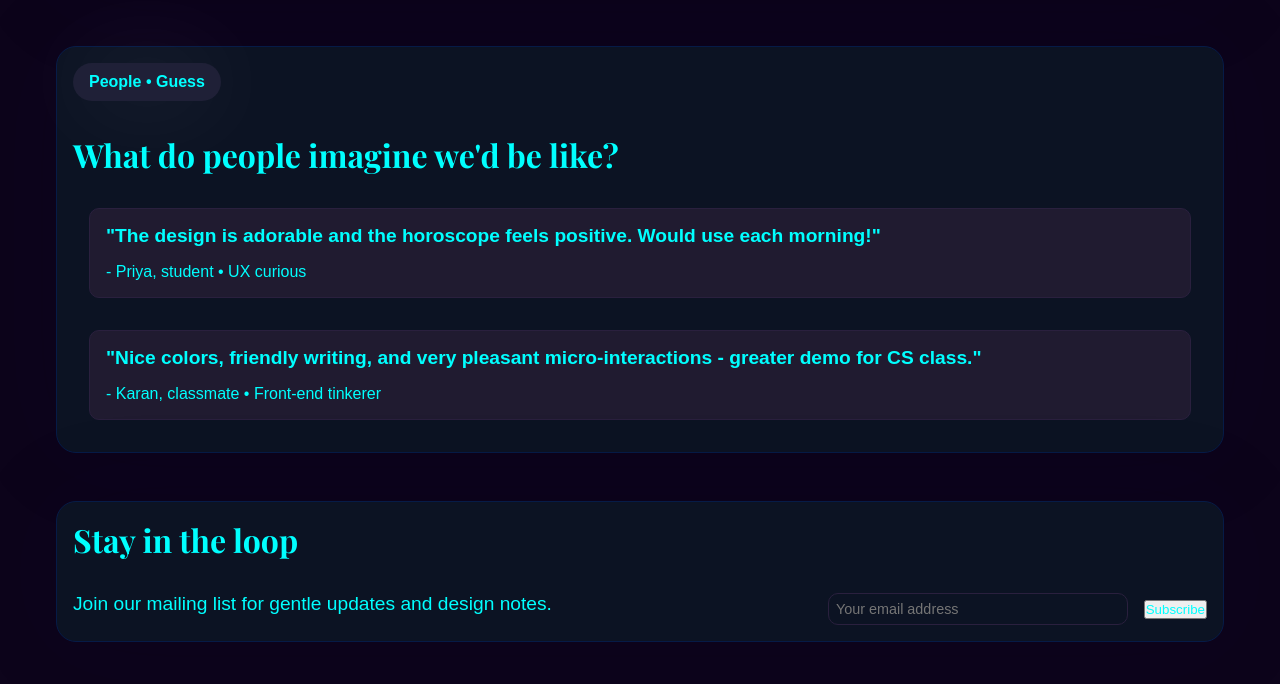
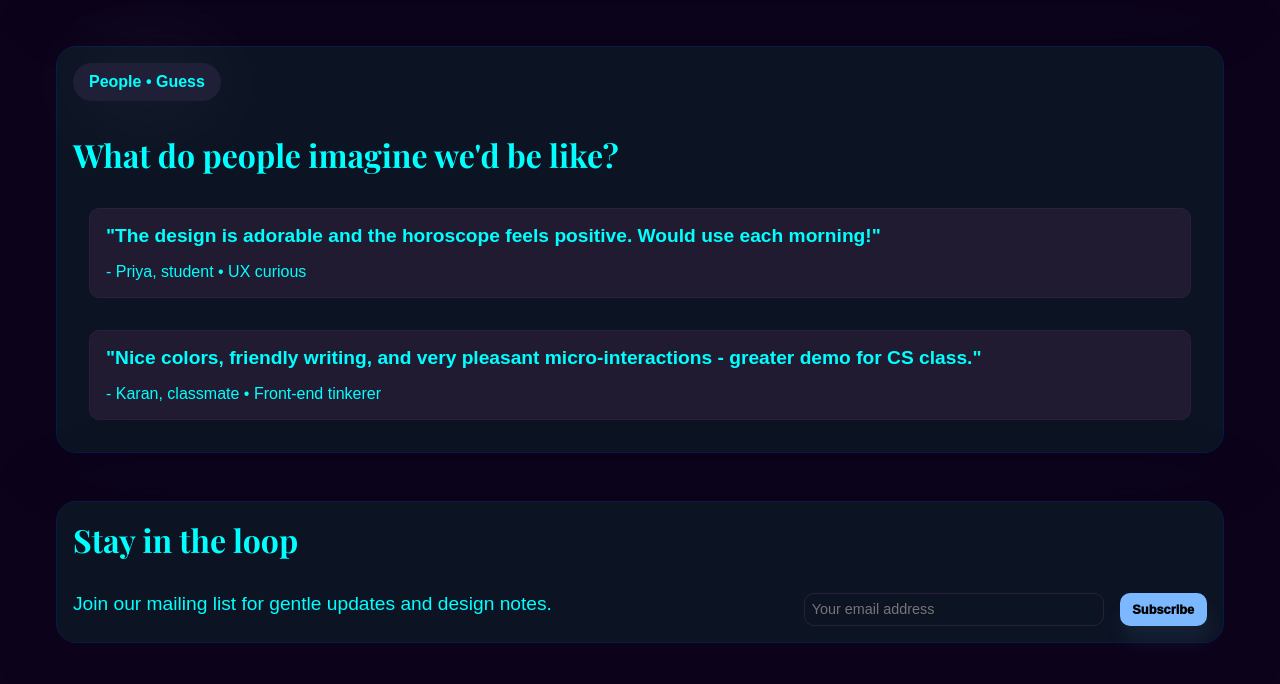
Before and after one commit to BalencedVeil717/AstraBloom, a website: page index.html in a window 1280 px wide. Shown: the part 2152-2836 px from the top of the page. Drawn offline with nearby package versions, Linux system fonts and the light colour scheme; a web font is replaced by a local one.

Commit message:
Add code style configuration and JavaScript library mappings; rename subscribe form ID for consistency

```diff
--- a/css/style.css
+++ b/css/style.css
@@ -345,7 +345,7 @@ button.bottom-btn {
     max-width: 300px;
 }
 
-.mailing form #subscribe {
+.mailing form #sub {
     padding: 0.7em var(--standard-padding);
     font-size: var(--standard-font);
     border-radius: var(--standard-radius);
```
